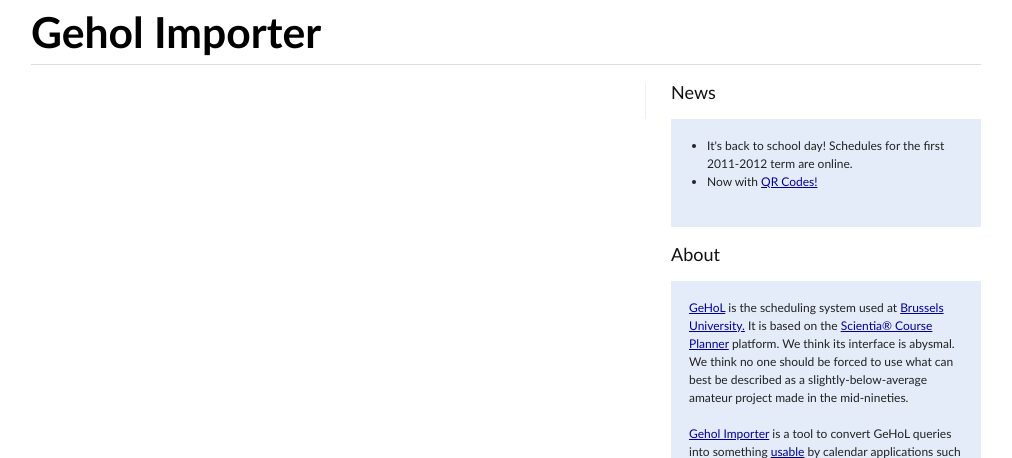
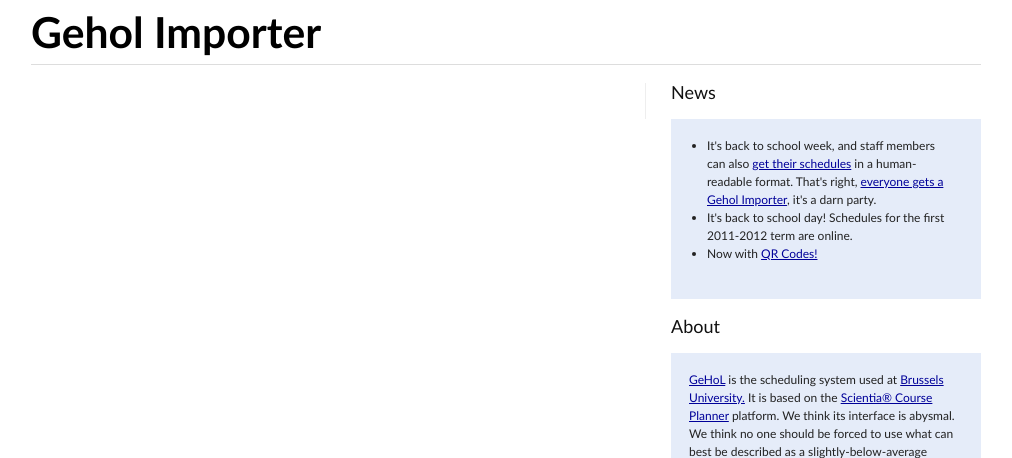
Before and after one commit to sevas/geholimportapp, a Python web app: template templates/main.html in a window 1280 px wide. Shown: the top 458 px of the page, without its empty margins (134-1146 px from the left). Run offline with Jinja, Linux system fonts and the light colour scheme; the template is opened without the code that fills it, so the values that code supplies are empty.

Commit message:
staff members schedules are online, thanks, oprah

```diff
--- a/templates/main.html
+++ b/templates/main.html
@@ -51,9 +51,18 @@
 
             <div class="box">
                 <ul>
+                    <!--21/09/2011 -->
+                    <li>
+                        It's back to school week, and staff members can also
+                        <a href="/questions#geholurl_staff">get their schedules</a> in
+                        a human-readable format.
+                        That's right, <a href="/media/everyone_gets_a_geholimporter.png">everyone gets a Gehol Importer</a>, it's a darn party.
+                    </li>
+                    <!--19/09/2011 -->
                     <li>
                         It's back to school day! Schedules for the first 2011-2012 term are online.
                     </li>
+                    <!--18/06/2011 -->
                     <li>
                         Now with <a href="/questions#qrcodes">QR Codes!</a>
                     </li>
```
Also changed, not shown: media/everyone_gets_a_geholimporter.png (added).
